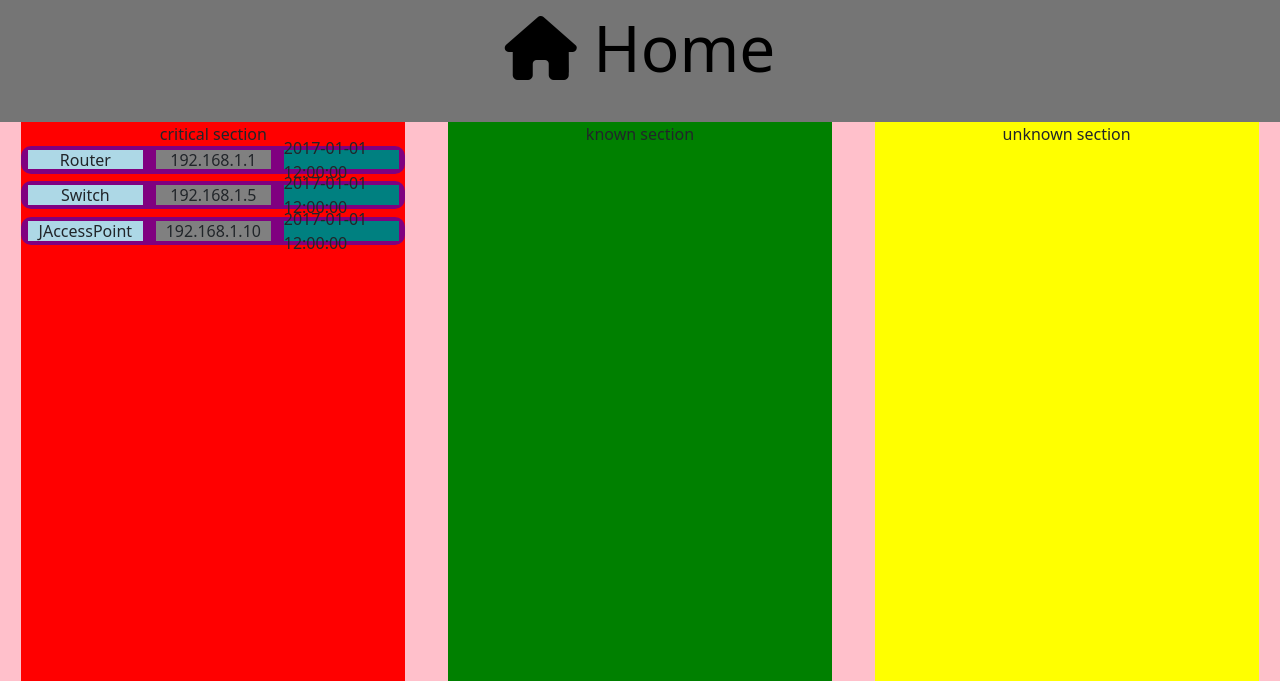
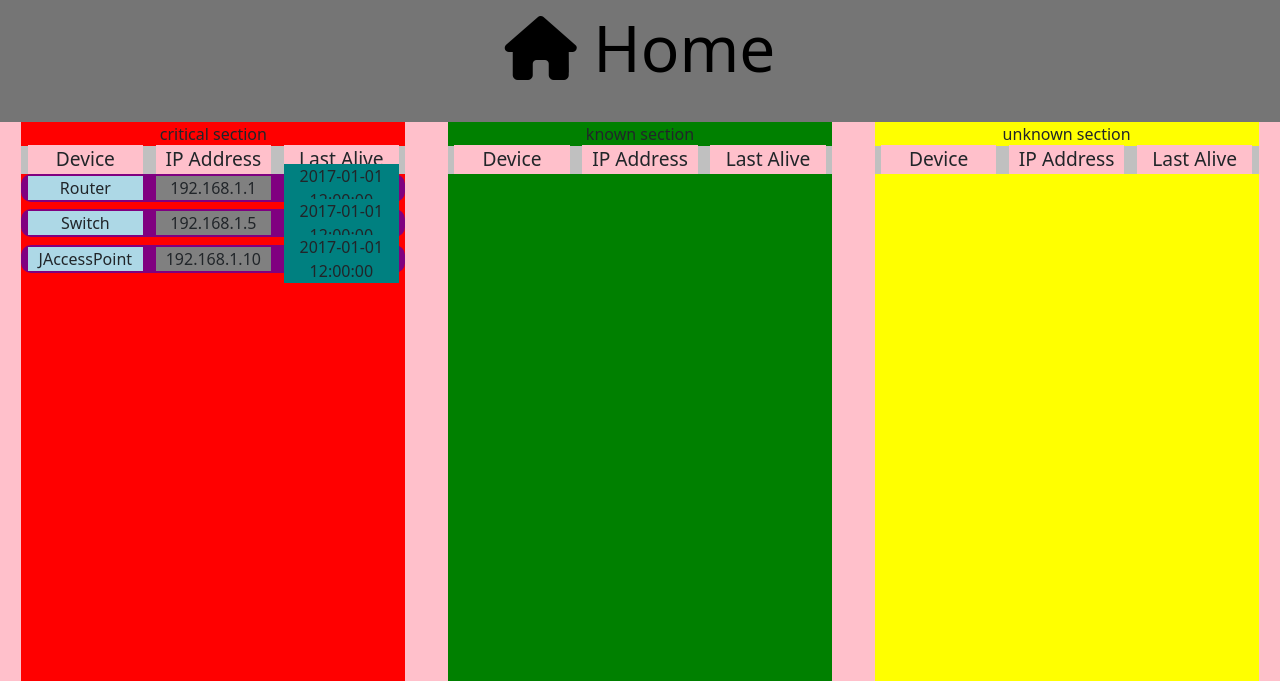
Before and after one commit to joeyagreco/NeMo, a Flask app: page / in a window 1280 px wide. Shown: the part 80-761 px from the top of the page. Run offline with Flask 2, Linux system fonts and the light colour scheme; some libraries are stand-ins or nearby versions.

Commit message:
styling and adding headers

```diff
--- a/static/css/homePage/macros/deviceMacro.css
+++ b/static/css/homePage/macros/deviceMacro.css
@@ -11,11 +11,8 @@
 }
 
 .deviceLabel {
-    height: 70%;
     width: 30%;
-    display: flex;
-    align-items: center;
-    justify-content: center;
+    text-align: center;
 }
 
 .deviceName {
--- a/static/css/homePage/macros/deviceSectionMacro.css
+++ b/static/css/homePage/macros/deviceSectionMacro.css
@@ -6,3 +6,20 @@
     justify-content: flex-start;
     align-items: center;
 }
+
+#deviceHeaders {
+    width: 100%;
+    height: 5%;
+    display: flex;
+    flex-direction: row;
+    justify-content: space-around;
+    align-items: center;
+    background-color: silver;
+}
+
+.deviceHeader {
+    font-size: 120%;
+    width: 30%;
+    text-align: center;
+    background-color: pink;
+}
--- a/templates/homePage/macros/deviceSectionMacro.html
+++ b/templates/homePage/macros/deviceSectionMacro.html
@@ -3,6 +3,11 @@
 <link rel="stylesheet" href="{{ url_for('static', filename='css/homePage/macros/deviceSectionMacro.css') }}">
 <div class="deviceSection" id="{{cssId}}">
     {{title}}
+    <div id="deviceHeaders">
+        <div class="deviceHeader deviceNameHeader">Device</div>
+        <div class="deviceHeader ipAddressHeader">IP Address</div>
+        <div class="deviceHeader lastAliveTimestampHeader">Last Alive</div>
+    </div>
     {% for device in devices %}
     {{deviceMacro(device)}}
     {% endfor %}
```
